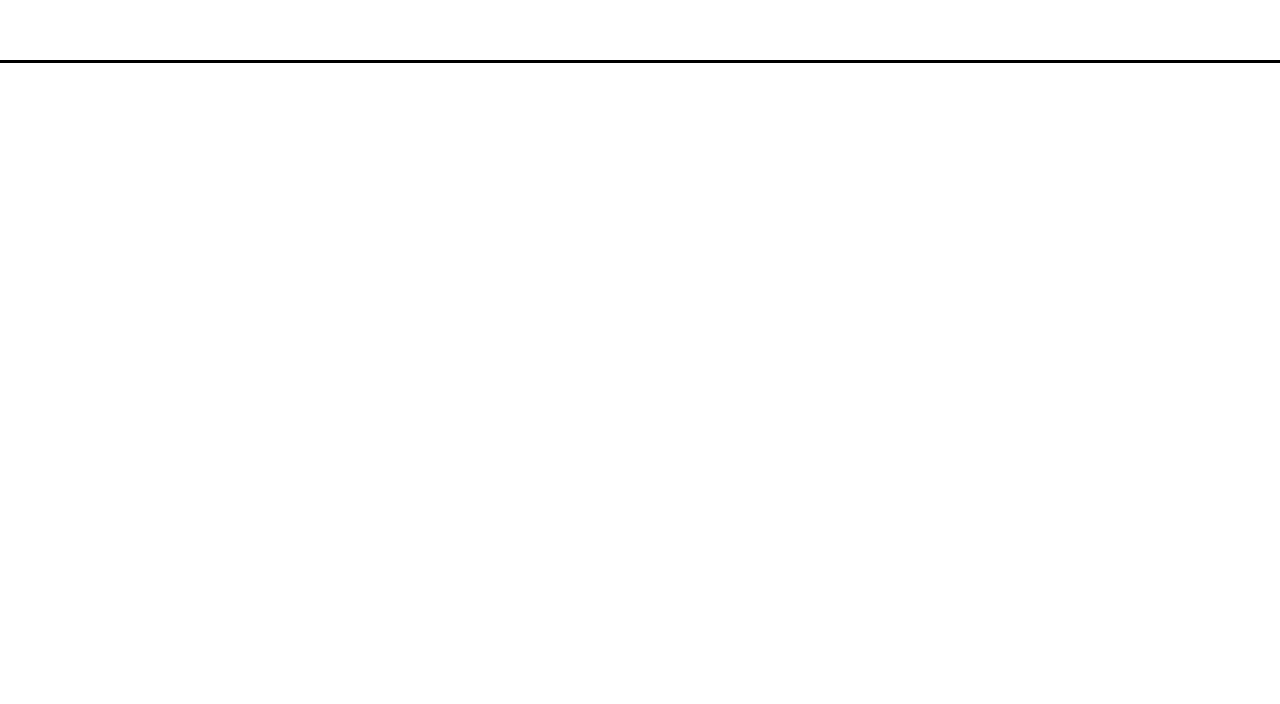
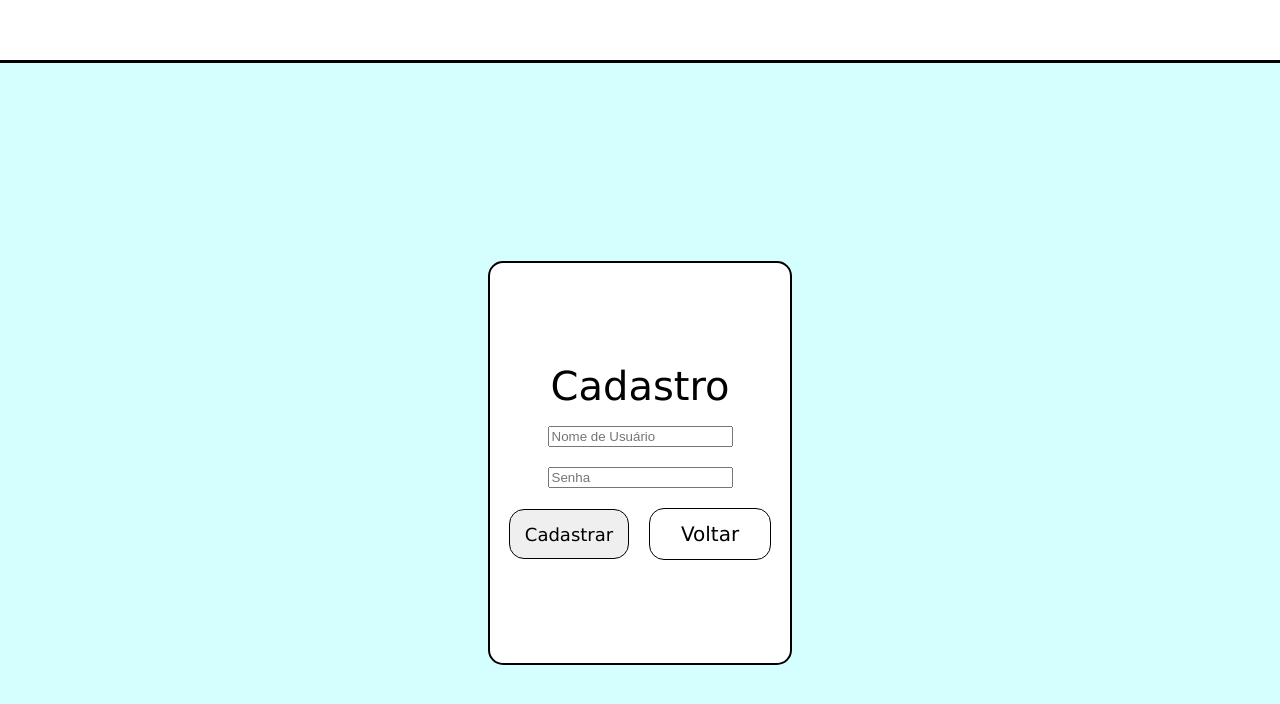
Before and after one commit to matheusASR/FED-WD-GS2, a React (Vite) app: page /register in a window 1280 px wide. Shown: the part 120-824 px from the top of the page. Before the commit the page ends 800 px from the top, so only its background shows below. Built offline with nearby package versions, Linux system fonts and the light colour scheme.

Commit message:
feat: adicionando paginas login e register

```diff
--- a/src/App.jsx
+++ b/src/App.jsx
@@ -1,5 +1,6 @@
 import { RoutesMain } from "./routes"
 import { ToastContainer } from "react-toastify"
+import "react-toastify/dist/ReactToastify.css";
 import "./styles/reset.scss"
 
 function App() {
--- a/src/pages/Login.jsx
+++ b/src/pages/Login.jsx
@@ -1,9 +1,66 @@
-import { Header } from "../components/Header"
+import { Link, useNavigate } from "react-router-dom";
+import { Header } from "../components/Header";
+import { toast } from "react-toastify";
+import { useForm } from "react-hook-form";
+import "../styles/login.scss"
 
 export const Login = () => {
-    return (
-        <>
-            <Header/>
-        </>
-    )
-}
+  const { register, handleSubmit, reset } = useForm();
+  const navigate = useNavigate();
+
+  const onSubmit = async (data) => {
+    const users = await fetch("http://localhost:5000/users", {
+      method: "GET",
+      headers: {
+        Accept: "application/json",
+      },
+    });
+    const usersJSON = await users.json();
+    const user = usersJSON.find(
+      (u) => u.username === data.username && u.password === data.password
+    );
+    if (user) {
+      toast.success("Usuário logado com sucesso!");
+      localStorage.setItem("@AlertAir:username", user.username);
+      setTimeout(() => {
+        navigate("/menu");
+      }, 2000);
+    } else {
+      toast.error(
+        "Nome de usuário ou senha está incorreto ou você ainda não possui cadastro."
+      );
+      reset();
+    }
+  };
+
+  return (
+    <>
+      <Header />
+      <main className="main__container__login">
+        <form onSubmit={handleSubmit(onSubmit)} className="login__form">
+          <h2 className="login__title">Login</h2>
+          <input
+            type="text"
+            placeholder="Nome de Usuário"
+            {...register("username", { required: true })}
+            required
+          />
+          <input
+            type="password"
+            placeholder="Senha"
+            {...register("password", { required: true })}
+            required
+          />
+          <div className="div__bttns__login">
+            <button className="login__btn__login__page" type="submit">
+              Entrar
+            </button>
+            <Link className="register__link__login__page" to="/register">
+              <button className="register__btn__login__page">Cadastrar</button>
+            </Link>
+          </div>
+        </form>
+      </main>
+    </>
+  );
+};
--- a/src/pages/Register.jsx
+++ b/src/pages/Register.jsx
@@ -1,9 +1,67 @@
-import { Header } from "../components/Header"
+import { Link, useNavigate } from "react-router-dom";
+import { Header } from "../components/Header";
+import { toast } from "react-toastify";
+import { useForm } from "react-hook-form";
+import "../styles/register.scss"
 
 export const Register = () => {
-    return (
-        <>
-            <Header/>
-        </>
-    )
-}
+  const { register, handleSubmit } = useForm();
+  const navigate = useNavigate();
+
+  const onSubmit = async (formData) => {
+    const users = await fetch("http://localhost:5000/users", {
+      method: "GET",
+      headers: {
+        Accept: "application/json",
+      },
+    });
+    const usersJSON = await users.json();
+    const userFound = usersJSON.find((u) => u.username === formData.username);
+    if (userFound) {
+      toast.error("Já há um usuário com este nome. Tente outro.");
+    } else {
+      await fetch("http://localhost:5000/users", {
+        method: "POST",
+        body: JSON.stringify(formData),
+        headers: {
+          "Content-type": "application/json; charset=UTF-8",
+        },
+      });
+      toast.success("Usuário cadastrado com sucesso!");
+      setTimeout(() => {
+        navigate("/");
+      }, 2000);
+    }
+  };
+
+  return (
+    <>
+      <Header />
+      <main className="main__container__register">
+        <form onSubmit={handleSubmit(onSubmit)} className="register__form">
+          <h2 className="register__title">Cadastro</h2>
+          <input
+            type="text"
+            placeholder="Nome de Usuário"
+            {...register("username")}
+            required
+          />
+          <input
+            type="password"
+            placeholder="Senha"
+            {...register("password")}
+            required
+          />
+          <div className="div__bttns__register">
+            <button className="register__btn__register__page" type="submit">
+              Cadastrar
+            </button>
+            <Link className="login__link__register__page" to="/">
+              <button className="login__btn__register__page">Voltar</button>
+            </Link>
+          </div>
+        </form>
+      </main>
+    </>
+  );
+};
--- a/src/styles/login.scss
+++ b/src/styles/login.scss
@@ -0,0 +1,68 @@
+$font-stack: "Lucida Sans", "Lucida Sans Regular", "Lucida Grande", "Lucida Sans Unicode", Geneva, Verdana, sans-serif;
+
+.main__container__login {
+  width: 100%;
+  display: flex;
+  align-items: center;
+  justify-content: center;
+  height: 100vh;
+  background-color: rgb(213, 255, 255);
+}
+
+.login__form {
+  width: 300px;
+  height: 400px;
+  display: flex;
+  flex-direction: column;
+  align-items: center;
+  justify-content: center;
+  gap: 20px;
+  border: 2px solid black;
+  border-radius: 15px;
+  background-color: white;
+  z-index: 1;
+}
+
+.login__title {
+  font-size: 40px;
+  font-family: $font-stack;
+}
+
+.div__bttns__login {
+  width: 100%;
+  display: flex;
+  gap: 20px;
+  align-items: center;
+  justify-content: center;
+}
+
+.login__btn__login__page,
+.register__link__login__page,
+.register__btn__login__page {
+  width: 40%;
+  height: 50px;
+  font-size: 18px;
+  border-radius: 15px;
+  font-family: $font-stack;
+}
+
+.login__btn__login__page,
+.register__link__login__page {
+  border: 1px solid black;
+  display: flex;
+  align-items: center;
+  justify-content: center;
+}
+
+.register__link__login__page {
+  text-decoration: none;
+}
+
+.register__btn__login__page {
+  background-color: white;
+  border-style: none;
+  display: flex;
+  align-items: center;
+  justify-content: center;
+  font-size: 20px;
+}
--- a/src/styles/register.scss
+++ b/src/styles/register.scss
@@ -0,0 +1,68 @@
+$font-stack: "Lucida Sans", "Lucida Sans Regular", "Lucida Grande", "Lucida Sans Unicode", Geneva, Verdana, sans-serif;
+
+.main__container__register {
+  width: 100%;
+  display: flex;
+  align-items: center;
+  justify-content: center;
+  height: 100vh;
+  background-color: rgb(213, 255, 255);
+}
+
+.register__form {
+  width: 300px;
+  height: 400px;
+  display: flex;
+  flex-direction: column;
+  align-items: center;
+  justify-content: center;
+  gap: 20px;
+  border: 2px solid black;
+  border-radius: 15px;
+  background-color: white;
+  z-index: 1;
+}
+
+.register__title {
+  font-size: 40px;
+  font-family: $font-stack;
+}
+
+.div__bttns__register {
+  width: 100%;
+  display: flex;
+  gap: 20px;
+  align-items: center;
+  justify-content: center;
+}
+
+.register__btn__register__page,
+.login__link__register__page,
+.login__btn__register__page {
+  width: 40%;
+  height: 50px;
+  border-radius: 15px;
+  font-family: $font-stack;
+  font-size: 18px;
+}
+
+.register__btn__register__page,
+.login__link__register__page {
+  border: 1px solid black;
+  display: flex;
+  align-items: center;
+  justify-content: center;
+}
+
+.login__link__register__page {
+  text-decoration: none;
+}
+
+.login__btn__register__page {
+  background-color: white;
+  border-style: none;
+  display: flex;
+  align-items: center;
+  justify-content: center;
+  font-size: 20px;
+}
```
